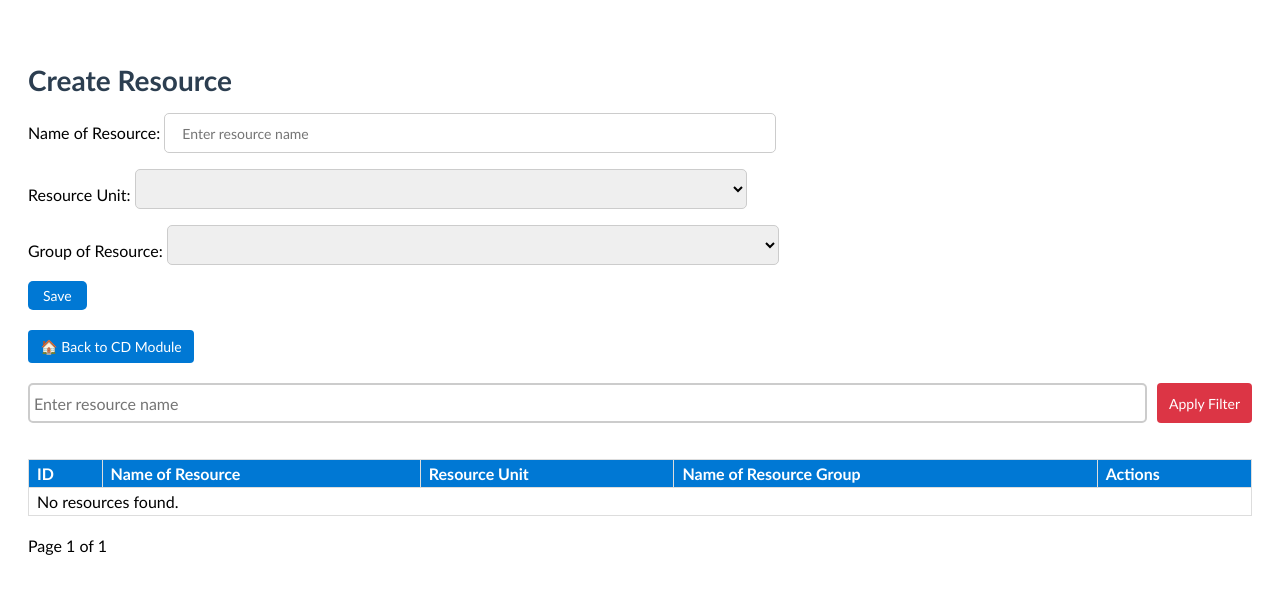
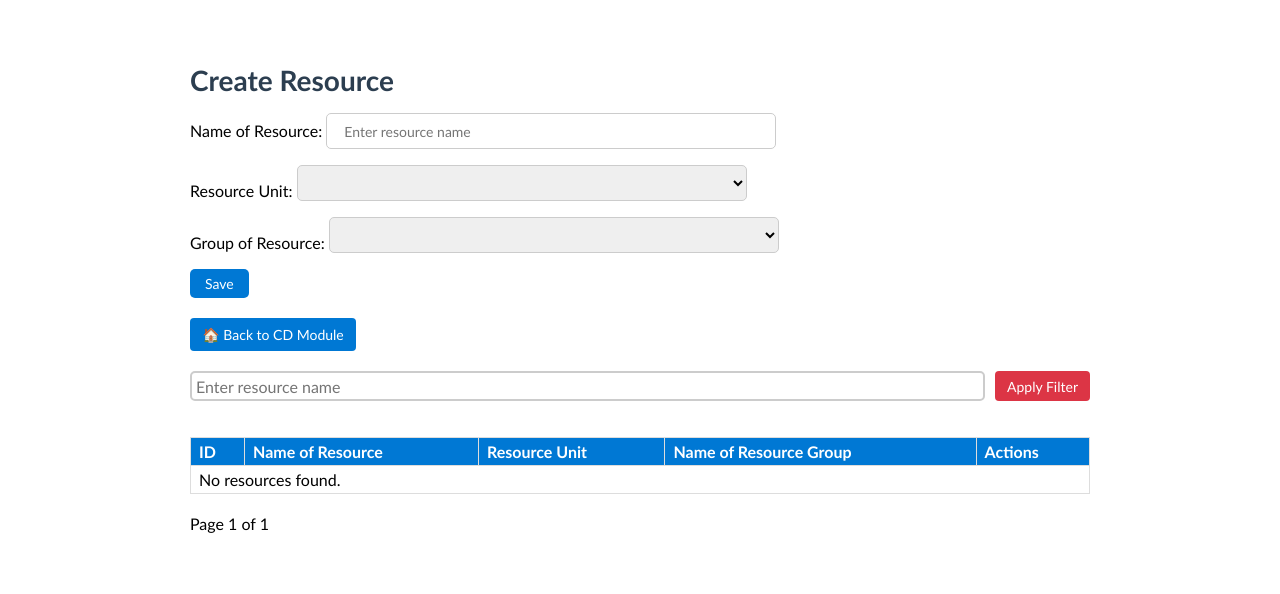
Before and after one commit to JAHANGIR-500/WEB-APP, a Django app: page /construction-department/resource/ in a window 1280 px wide. Shown: the top 594 px of the page. Run offline with Django 5.2, Linux system fonts and the light colour scheme; data that the repository does not hold is empty.

Commit message:
Your update message

```diff
--- a/resource/templates/resource/resource_fl.html
+++ b/resource/templates/resource/resource_fl.html
@@ -5,7 +5,7 @@
     font-family: "Trebuchet MS", sans-serif;
   }
   .form-container {
-    max-width: 1400px;
+    max-width: 900px;
     margin: 20px auto;
     padding: 20px;
     background: white;
@@ -25,7 +25,7 @@
     border-radius: 5px;
     outline: none;
     width: 50%;
-    height: 40px; /* You can increase or decrease this value */
+    height: 30px; /* You can increase or decrease this value */
 
   }
 
```
